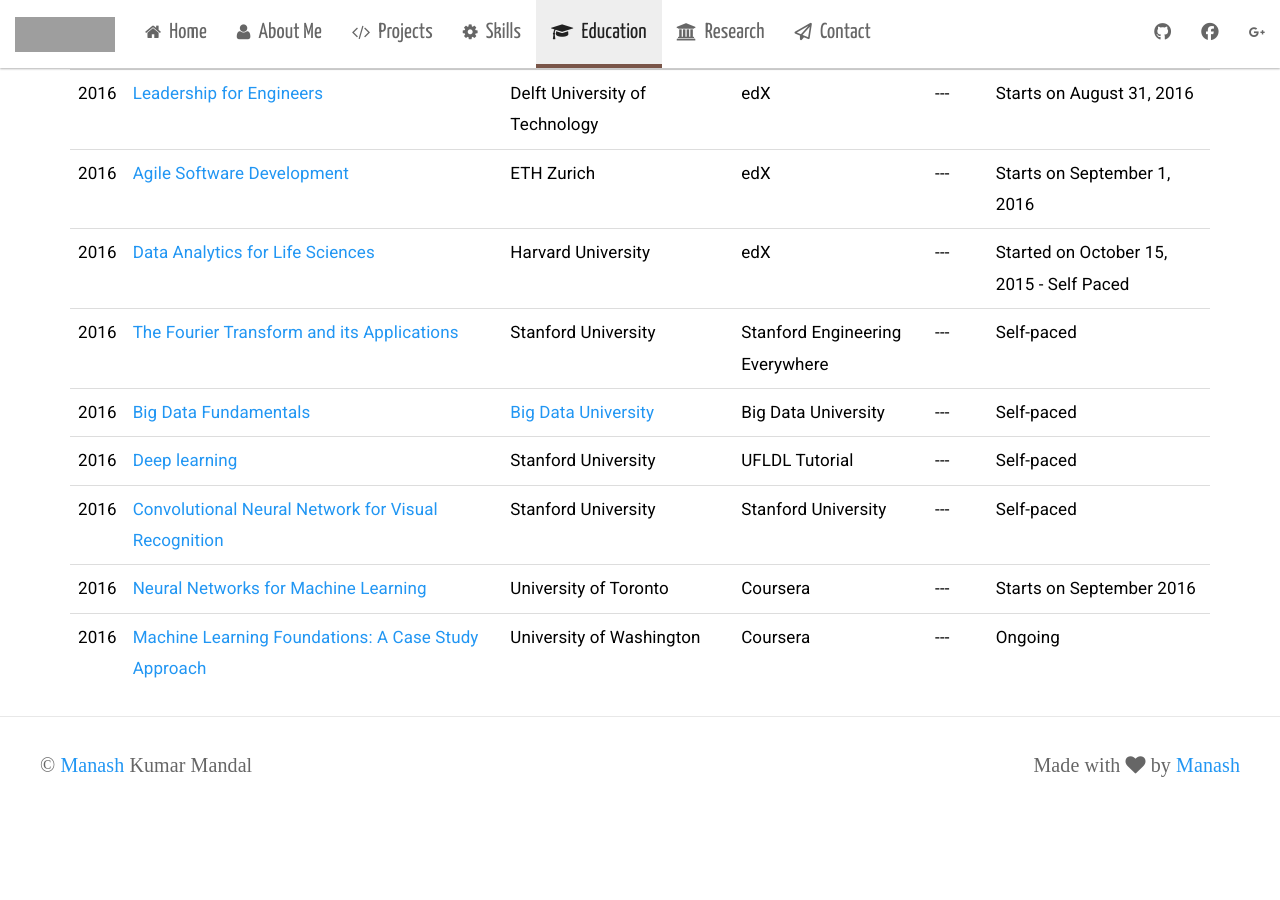
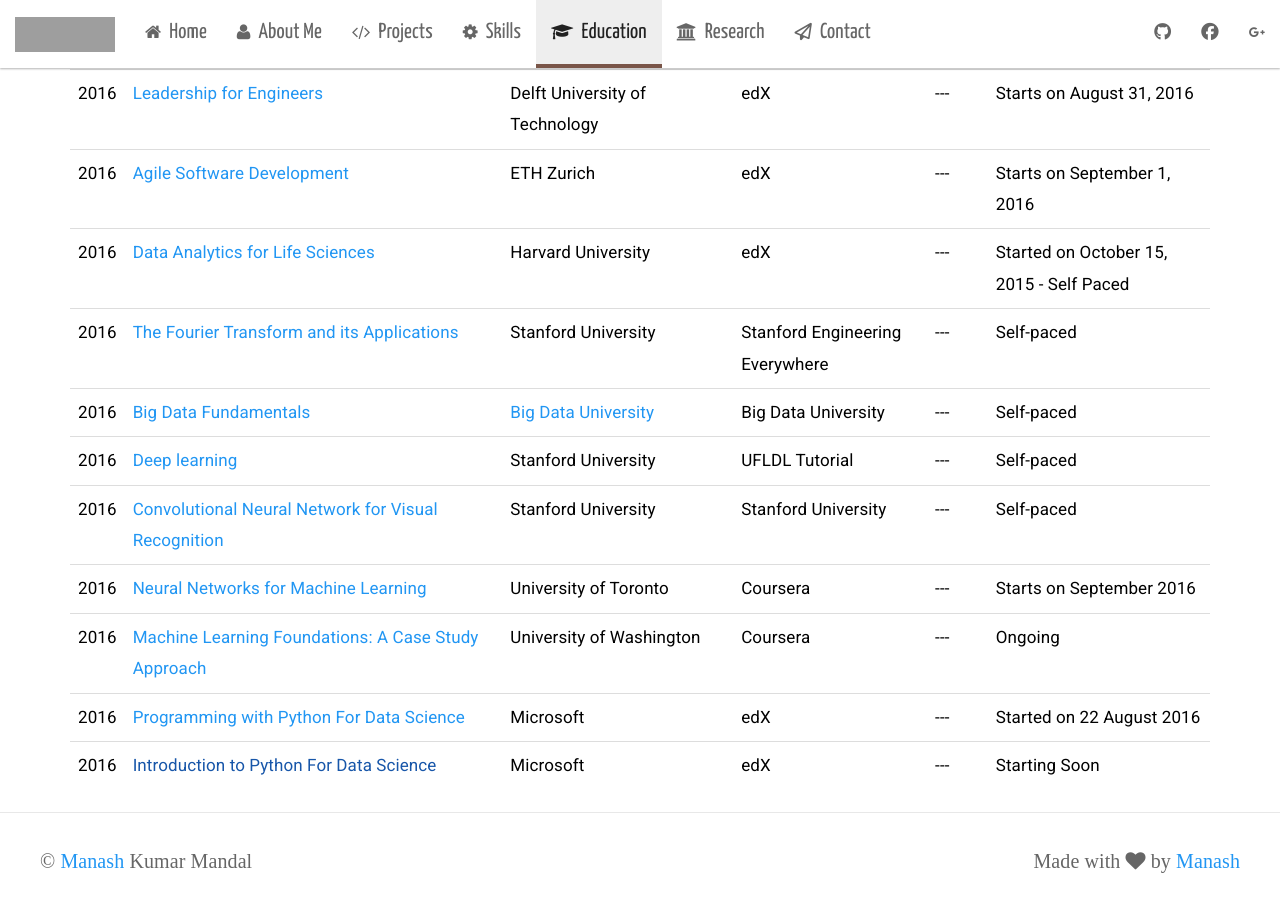
Before and after one commit to manashmandal/manashmandal.github.io, a Jekyll site: the page built from education.html, in a window 1280 px wide and 900 px high, scrolled down 1290 px. Built offline with Jekyll 4.4.1, drawn with Linux system fonts in a browser that asks for light colours; nearby versions of some CDN libraries; some web fonts are replaced; before the commit the page ends 2093 px from its top, so only the background shows below that; grey boxes are pictures that could not be loaded.

Commit message:
Update education.html

```diff
--- a/education.html
+++ b/education.html
@@ -222,6 +222,24 @@
             <td> Ongoing </td>
         </tr>
 
+        <tr>
+            <td>2016</td>
+            <td><a href="https://courses.edx.org/courses/course-v1:Microsoft+DAT210x+5T2016/info" target="_blank">Programming with Python For Data Science</a></td>
+            <td>Microsoft</td>
+            <td>edX</td>
+            <td> --- </td>
+            <td>Started on 22 August 2016</td>
+        </tr>
+
+        <tr>
+            <td>2016</td>
+            <td><a href="" target="_blank">Introduction to Python For Data Science</a></td>
+            <td>Microsoft</td>
+            <td>edX</td>
+            <td> --- </td>
+            <td>Starting Soon</td>
+        </tr>
+
     </table>
 
 </div>
```
